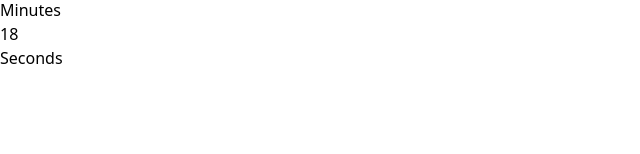
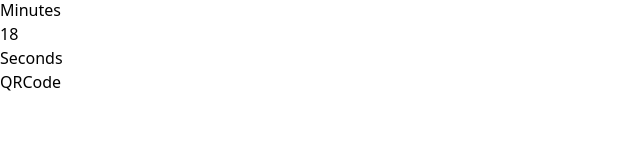
Before and after one commit to Aastha-Kalra/30daysOfReactJs, a React (Vite) app: page / in a window 1280 px wide. Shown: the part 146-300 px from the top of the page, without its empty margins (0-640 px from the left). Built offline with nearby package versions, Linux system fonts and the light colour scheme.

Commit message:
QR Code generator project

```diff
--- a/package.json
+++ b/package.json
@@ -10,6 +10,7 @@
     "preview": "vite preview"
   },
   "dependencies": {
+    "qrcode.react": "^3.1.0",
     "react": "^18.2.0",
     "react-dom": "^18.2.0",
     "react-router-dom": "^6.19.0"
--- a/src/App.jsx
+++ b/src/App.jsx
@@ -14,6 +14,7 @@ import CountryCapital from "./components/CountryCapital";
 import DsaPractice from "./DSA/DsaPractice";
 import Pexels from "./components/Pexel/Pexels";
 import NewYear from "./components/NewYear";
+import QRcode from "./components/qr/QRCode";
 
 function App() {
   return (
@@ -36,7 +37,7 @@ function App() {
    {/* <DsaPractice/> */}
    {/* <Pexels/> */}
    <NewYear/>
-
+  <QRcode/>
     </div>
   );
 }
--- /dev/null
+++ b/src/components/qr/QRCode.jsx
@@ -0,0 +1,21 @@
+import React, { useState } from 'react'
+import QRCode from 'qrcode.react'
+const QRcode = () => {
+const [input,setInput]= useState('')
+  return (
+    <div><div>
+        QRCode
+    </div>
+
+
+        <div>
+            <input type="text" name="" onChange={(e)=>setInput(e.target.value)}
+            value={input} id=""  />
+
+{input && <QRCode value={input}/>}
+        </div>
+    </div>
+  )
+}
+
+export default QRcode
```
Also changed, not shown: 1 other file (tests, documents, lock files or other folders).
